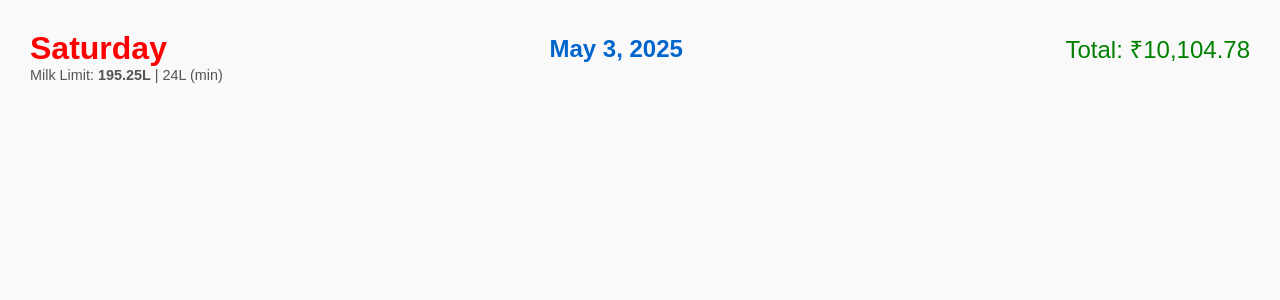
After one commit to Santhosh785/MilkMate, a PHP site: page / in a window 1280 px wide. The commit adds this page. Shown: the top 300 px of the page. Run offline with PHP 8.4, Linux system fonts and the light colour scheme.

Commit message:
milk quantity and price calculation

```diff
--- a/package.json
+++ b/package.json
@@ -10,6 +10,7 @@
     "axios": "^1.9.0",
     "react": "^19.1.0",
     "react-dom": "^19.1.0",
+    "react-icons": "^5.5.0",
     "react-scripts": "5.0.1",
     "web-vitals": "^2.1.4"
   },
--- /dev/null
+++ b/src/index.html
@@ -0,0 +1,66 @@
+<!DOCTYPE html>
+<html lang="en">
+  <head>
+    <meta charset="UTF-8" />
+    <title>Aavin Order Form</title>
+    <style>
+      body {
+        font-family: Arial, sans-serif;
+        margin: 30px;
+        background-color: #f9f9f9;
+      }
+      h1,
+      h2 {
+        margin: 0;
+      }
+      .header {
+        display: flex;
+        justify-content: space-between;
+        align-items: center;
+      }
+      .header h1 {
+        color: red;
+      }
+      .header h2 {
+        color: #0066cc;
+      }
+      .total {
+        color: green;
+        font-size: 1.5em;
+      }
+      .milk-limit {
+        font-size: 0.9em;
+        color: #555;
+      }
+      table {
+        width: 100%;
+        border-collapse: collapse;
+        margin-top: 20px;
+      }
+      th,
+      td {
+        border: 1px solid #ccc;
+        padding: 8px;
+        text-align: center;
+      }
+      th {
+        background-color: #f0f0f0;
+      }
+      input[type="number"] {
+        width: 50px;
+      }
+    </style>
+  </head>
+  <body>
+    <div class="header">
+      <h1>Saturday</h1>
+      <h2>May 3, 2025</h2>
+      <div class="total">Total: ₹10,104.78</div>
+    </div>
+    <div class="milk-limit">
+      Milk Limit: <strong>195.25L</strong> | 24L (min)
+    </div>
+
+
+  </body>
+</html>
```
Also changed, not shown: src/App.css (+11 -0 lines), src/App.js (+7 -1 lines), src/_Body.js (+85 -3 lines), src/_login.js (added, +11 -0 lines), src/_signin.js (added, +11 -0 lines), package-lock.json.
